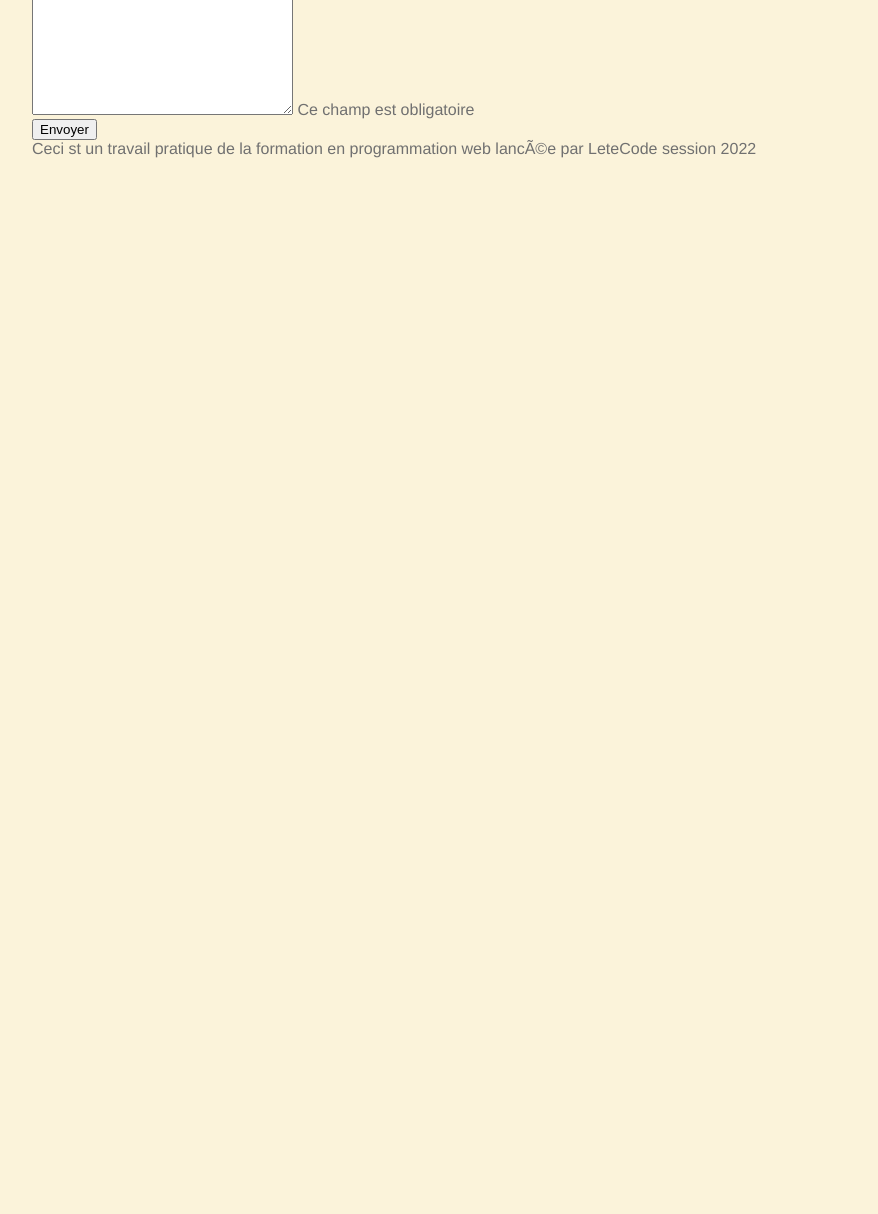
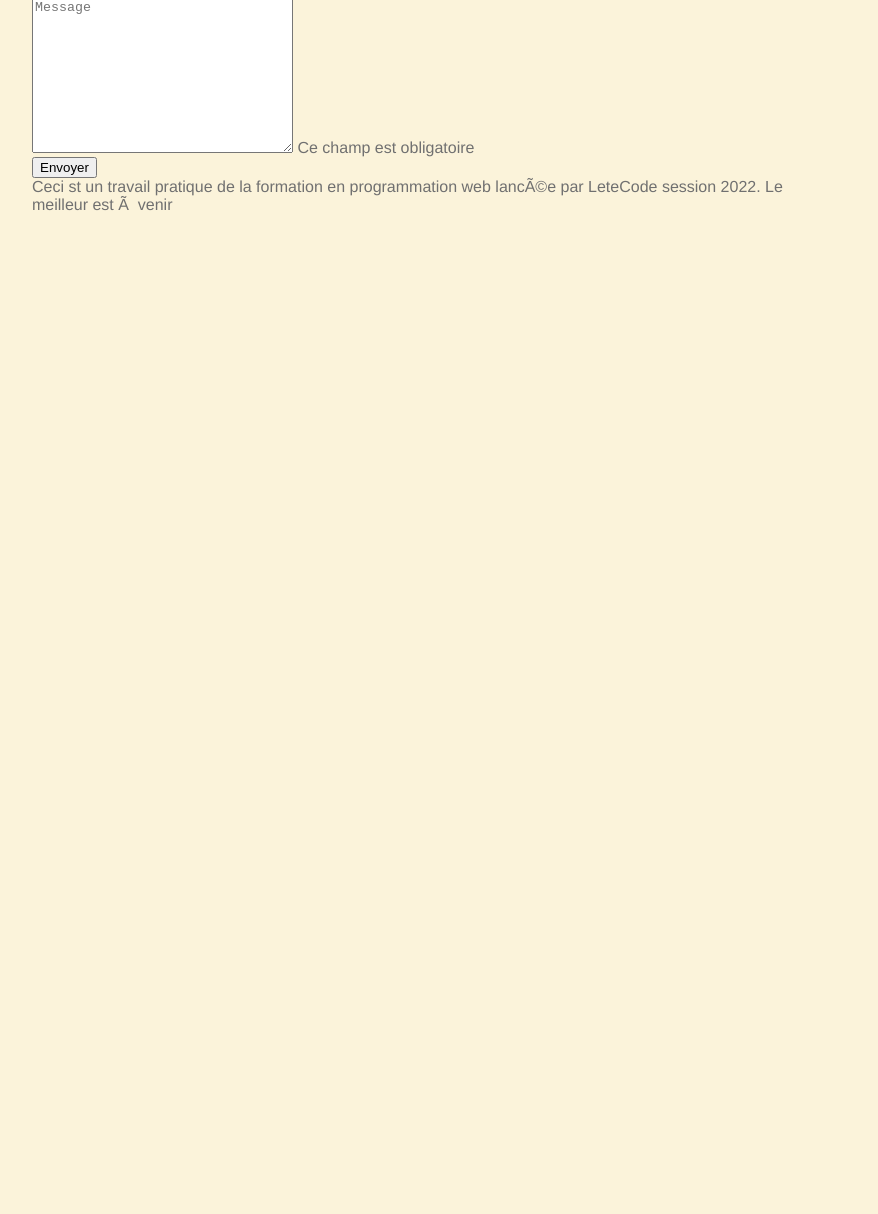
Before and after one commit to Justin-NGONGO-Jephte/portfolio2, a plain HTML site: page index.html in a window 1280 px wide. Shown: the part 1053-2267 px from the top of the page, without its empty margins (208-1086 px from the left). Before the commit the page ends 2229 px from the top, so only its background shows below. Drawn offline with Linux system fonts and the light colour scheme.

Commit message:
Mise à jour

```diff
--- a/index.html
+++ b/index.html
@@ -25,6 +25,7 @@
 <p>Passioné de la technologie, je suis sans cesse dans la recherce du savoir
  pour apporter des solutions numériques dans la société dans laquelle je vis.
 </p>
+<p>Et voilà</p>
 <div class="contact">
     <a href="tel:+243824346432">+243824346432</a>
     <a href="https://github.com/Justin-NGONGO-Jephte/HTML/blob/main/index.html">Mon Github</a>
@@ -178,11 +179,9 @@
     </form>
 </div>
 </section>
-<p>Ceci st un travail pratique de la formation en programmation web lancée par LeteCode session 2022</p>
+<p>Ceci st un travail pratique de la formation en programmation web lancée par LeteCode session 2022. Le meilleur est à venir</p>
 </header>
         </div>
-    </div>
-    <div>Merci
     </div>
     </body>
 
```
